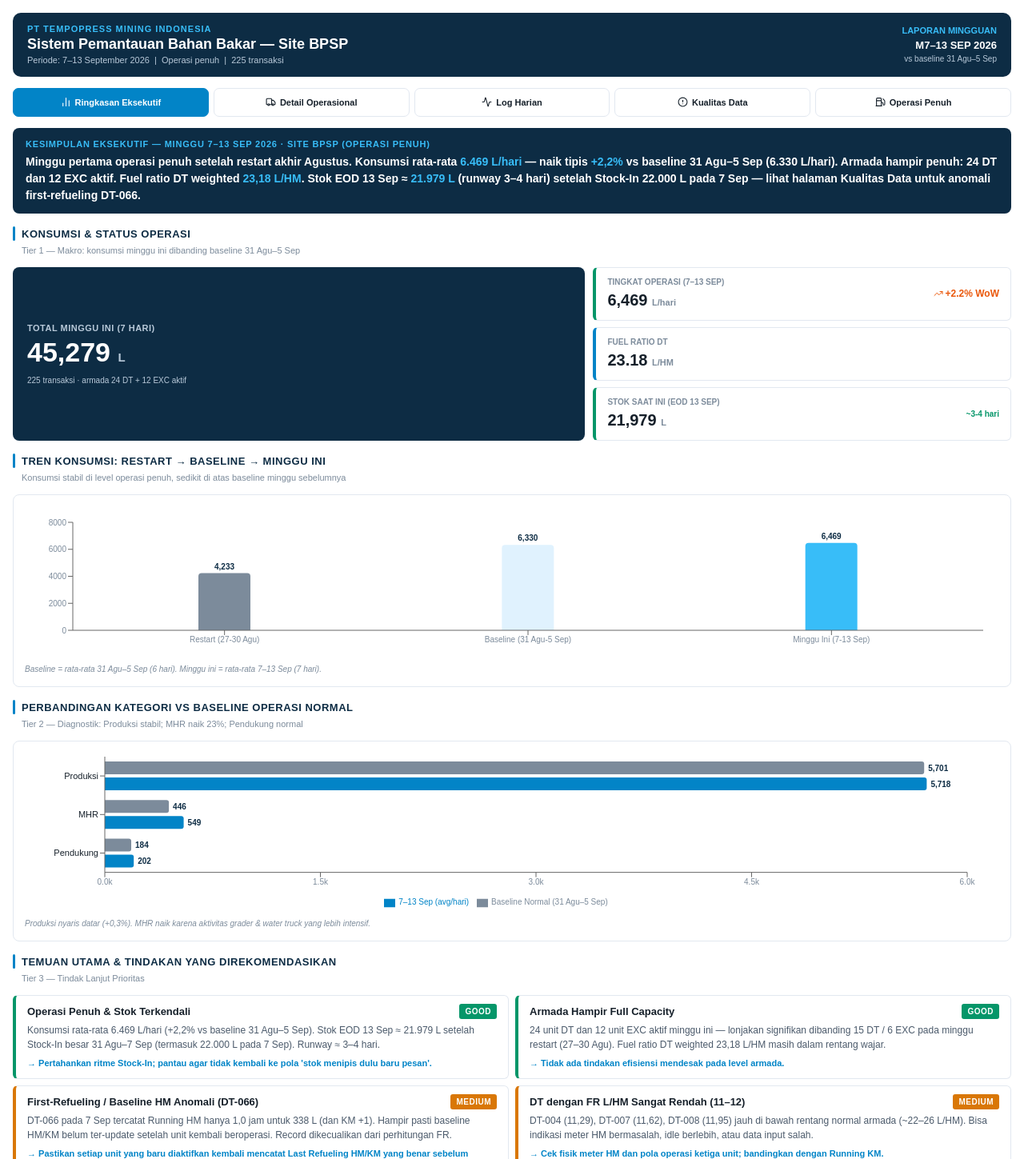
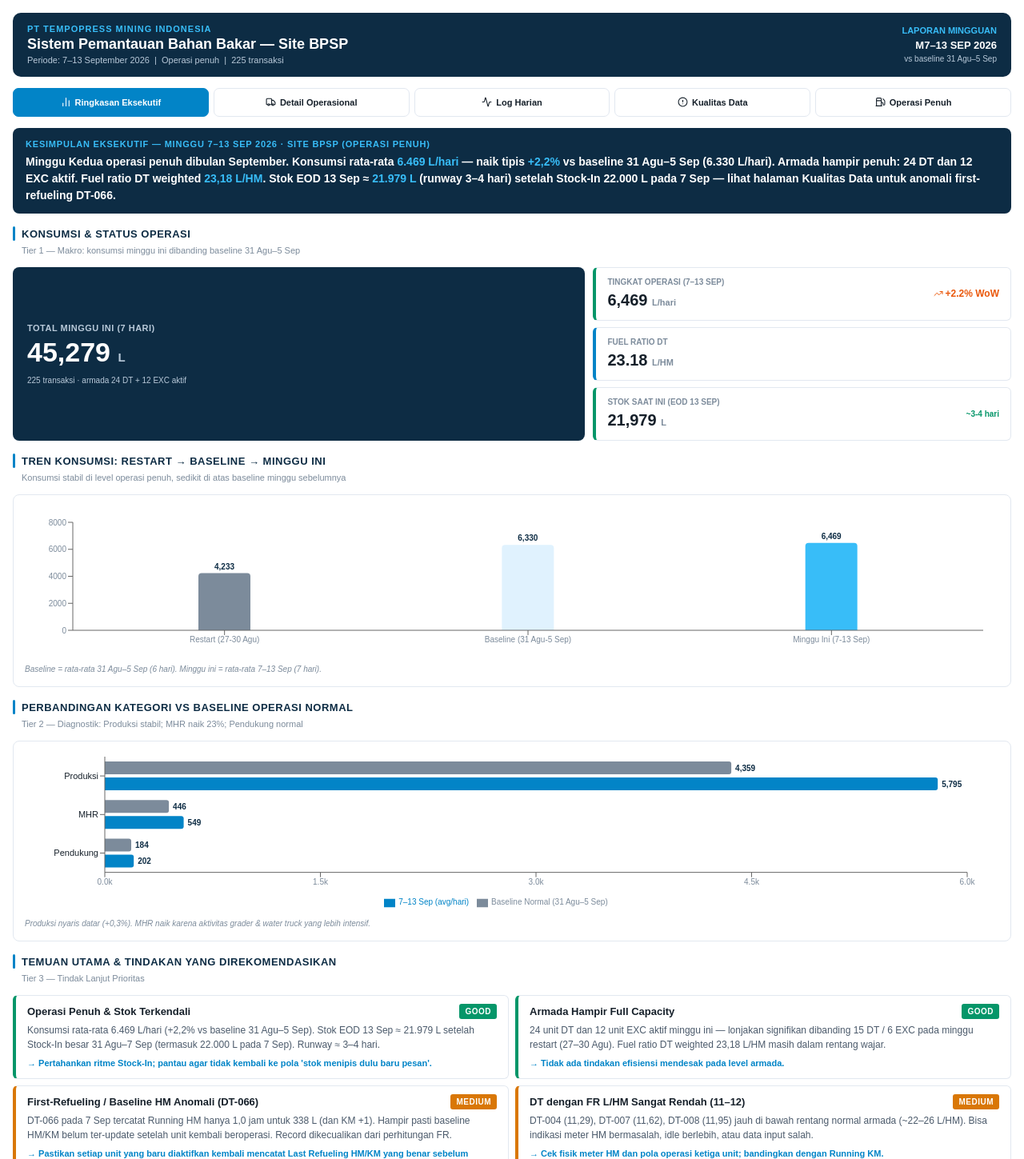
Before and after one commit to syariil/fuel-dashboard, a Next.js app: page / in a window 1280 px wide. Shown: the top 1449 px of the page at 80% size. Built offline with nearby package versions, Linux system fonts and the light colour scheme.

Commit message:
update typo dan data produksi vrg

```diff
--- a/src/app/data-final.js
+++ b/src/app/data-final.js
@@ -76,9 +76,9 @@ export const CONSUMPTION_TREND = [
 export const CAT_COMPARE = [
   {
     cat: "Produksi",
-    new: 5718.3,
-    base: 5700.6,
-    wow: 0.3,
+    new: 5795.08,
+    base: 4358.68,
+    wow: 32.96,
   },
   {
     cat: "MHR",
--- a/src/app/data.js
+++ b/src/app/data.js
@@ -59,7 +59,7 @@ export const CONSUMPTION_TREND = [
 ];
 
 export const CAT_COMPARE = [
-  { cat: "Produksi", new: 5718.3, base: 5700.6, wow: 0.3 },
+  { cat: "Produksi", new: 5795.08, base: 4358.68, wow: 32.96 },
   { cat: "MHR", new: 548.7, base: 445.8, wow: 23.1 },
   { cat: "Pendukung", new: 201.5, base: 183.8, wow: 9.7 },
 ];
--- a/src/app/page.js
+++ b/src/app/page.js
@@ -213,11 +213,11 @@ const ExecSummary = () => (
           margin: 0,
           lineHeight: 1.5,
         }}>
-        Minggu pertama operasi penuh setelah restart akhir Agustus. Konsumsi
-        rata-rata <span style={{ color: C.accentBright }}>6.469 L/hari</span> —
-        naik tipis <span style={{ color: C.accentBright }}>+2,2%</span> vs
-        baseline 31 Agu–5 Sep (6.330 L/hari). Armada hampir penuh: 24 DT dan 12
-        EXC aktif. Fuel ratio DT weighted{" "}
+        Minggu Kedua operasi penuh dibulan September. Konsumsi rata-rata{" "}
+        <span style={{ color: C.accentBright }}>6.469 L/hari</span> — naik tipis{" "}
+        <span style={{ color: C.accentBright }}>+2,2%</span> vs baseline 31
+        Agu–5 Sep (6.330 L/hari). Armada hampir penuh: 24 DT dan 12 EXC aktif.
+        Fuel ratio DT weighted{" "}
         <span style={{ color: C.accentBright }}>23,18 L/HM</span>. Stok EOD 13
         Sep ≈ <span style={{ color: C.accentBright }}>21.979 L</span> (runway
         3–4 hari) setelah Stock-In 22.000 L pada 7 Sep — lihat halaman Kualitas
@@ -1722,7 +1722,7 @@ const RestartTransition = () => {
             margin: 0,
             lineHeight: 1.5,
           }}>
-          Minggu pertama operasi penuh setelah restart. Armada hampir kapasitas
+          Minggu Kedua operasi penuh di bulan september. Armada hampir kapasitas
           penuh (24 DT + 12 EXC), konsumsi stabil (+2,2% vs baseline), dan stok
           sudah dipulihkan lewat Stock-In 31 Agu–7 Sep.{" "}
           <span style={{ color: C.accentBright }}>
```
